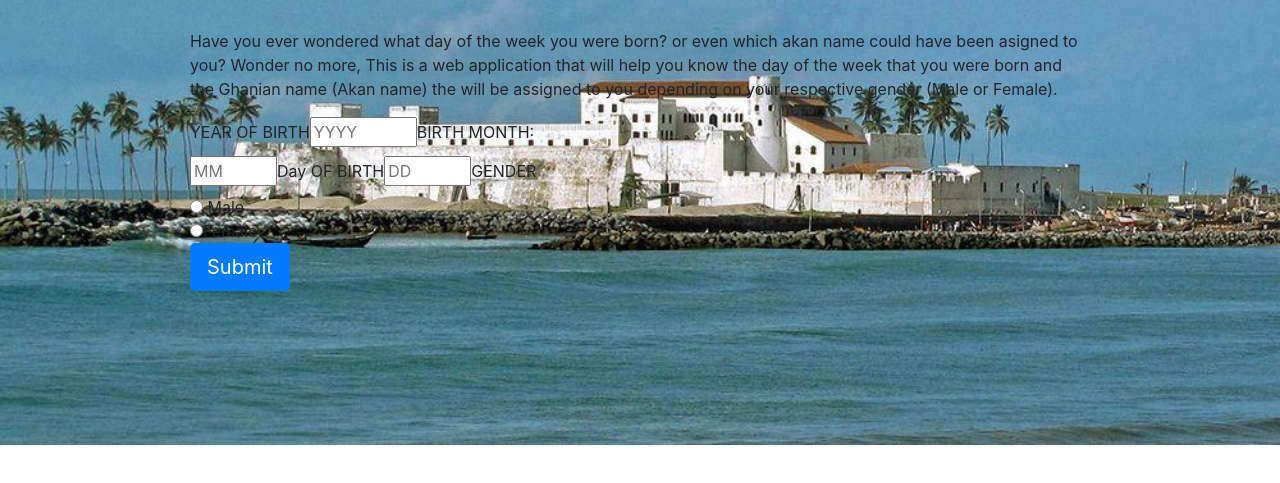
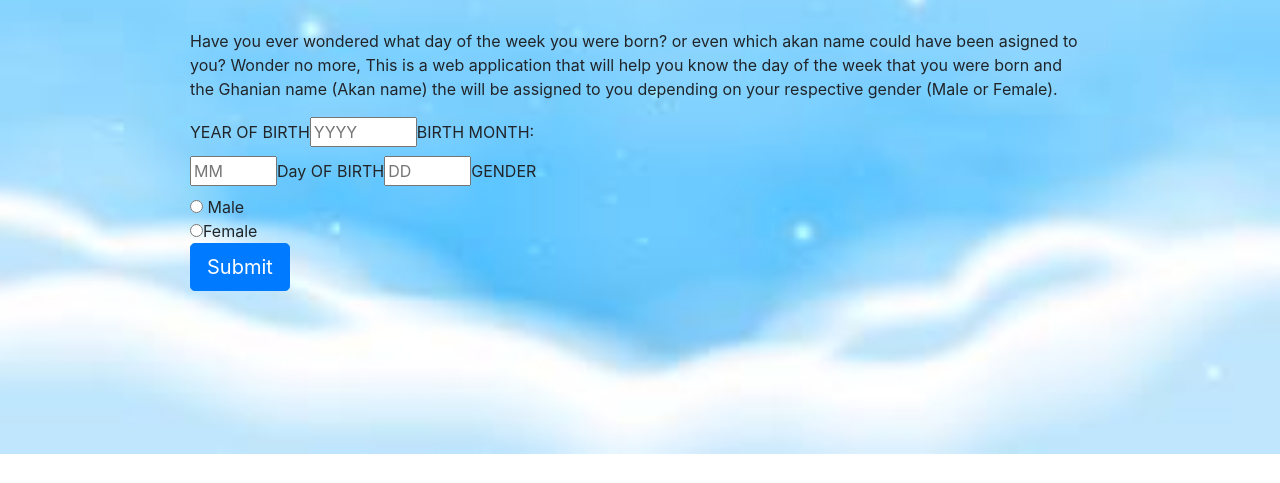
Before and after one commit to othirakevin/akan-name, a plain HTML site: page index.html in a window 1280 px wide. Shown: the part 317-800 px from the top of the page. Drawn offline with Linux system fonts and the light colour scheme.

Commit message:
added background image

```diff
--- a/index.html
+++ b/index.html
@@ -7,11 +7,11 @@
   <title>AKAN NAMES</title>
   <link rel="stylesheet" type="text/css" href="css/bootstrap.css">
   <link rel="stylesheet" href="css/styles.css">
-  <link rel="stylesheet" href="image/ElminaCastle.jpg">
+  <link rel="stylesheet" href="image/axresdefault.jpg">
 </head>
 <style>
    body{
-    background-image: url("image/ElminaCastle.jpg");
+    background-image: url("image/maxresdefault.jpg");
     background-repeat: no-repeat;
     background-size: cover;
 
```
Also changed, not shown: image/maxresdefault.jpg (added).
